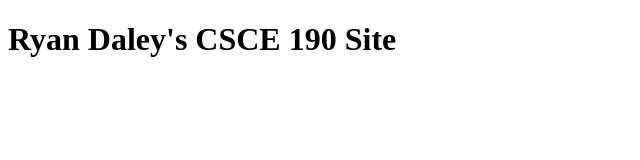
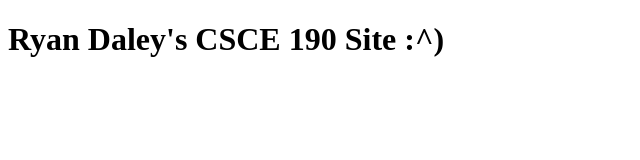
Before and after one commit to ryandaley200/ryandaley200.github.io, a plain HTML site: page index.html in a window 1280 px wide. Shown: the full height of the page, 0-640 px from the left. Drawn offline with Linux system fonts and the light colour scheme.

Commit message:
Add files via upload

```diff
--- a/index.html
+++ b/index.html
@@ -3,7 +3,7 @@
     <head>
         <title>CSCE 190 Ryan Daley</title>
         <body>
-            <h1>Ryan Daley's CSCE 190 Site </h1>
+            <h1>Ryan Daley's CSCE 190 Site :^)</h1>
         </body>
     </head>
 </html>
```
